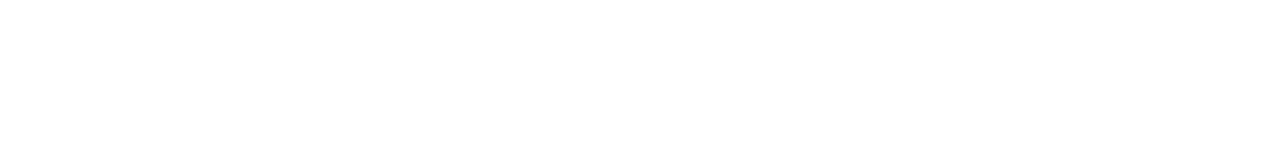
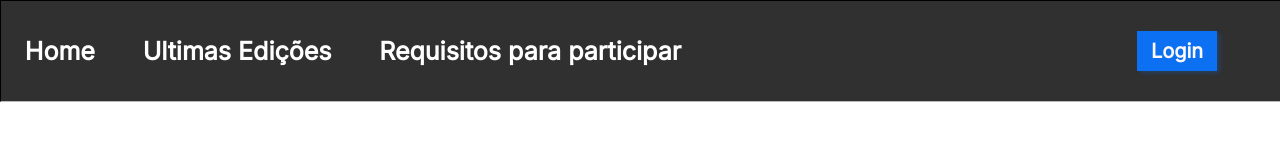
Before and after one commit to Christian-Yugen/bootcamp-dnc, a plain HTML site: page index.html in a window 1280 px wide. Drawn offline with Linux system fonts and the light colour scheme.

Commit message:
Atualização

```diff
--- a/index.html
+++ b/index.html
@@ -1,12 +1,25 @@
 <!DOCTYPE html>
-<html lang="pt-br">
+<html lang="en">
 <head>
     <meta charset="UTF-8">
     <meta http-equiv="X-UA-Compatible" content="IE=edge">
     <meta name="viewport" content="width=device-width, initial-scale=1.0">
     <title>Bootcamp DNC</title>
+    <link rel="preconnect" href="https://fonts.googleapis.com">
+    <link rel="preconnect" href="https://fonts.gstatic.com" crossorigin>
+    <link href="https://fonts.googleapis.com/css2?family=Inter:wght@100;400&display=swap" rel="stylesheet">
+    <link rel="stylesheet" href="style.css">
+
 </head>
+
 <body>
-
+  <nav id="principal">
+    <div id="menu">
+        <a href="">Home</a>
+        <a href="">Ultimas Edições</a>
+        <a href="">Requisitos para participar</a>
+    </div>
+    <button>Login</button>
+  </nav>
 </body>
 </html>
--- /dev/null
+++ b/style.css
@@ -0,0 +1,51 @@
+body {
+margin: 0%;
+padding: 0%;
+}
+
+#principal {
+    width: 100%;
+    height: 100px;
+    border: 1px solid black;
+    background-color: #303030;
+}
+
+#menu{
+    display: flex;
+    width: 55%;
+    justify-content: space-around;
+    align-items: center;
+}
+#principal{
+    display: flex;
+    justify-content: space-between;
+
+    align-items: center;
+    border-bottom: 1px solid #bababa;
+
+}
+#principal button{
+    margin-right: 5%;
+    background-color: #0c70f2;
+    border: 0px;
+
+    height: 40px;
+    width: 80px;
+
+    font-family: inter;
+    font-size: 20px;
+    font-weight: 600;
+    color: rgb(253, 249, 249);
+
+    box-shadow: 3px 2px 4px rgba(12, 112, 242, 0.25);
+}
+
+
+#principal div a{
+    font-family: inter;
+    font-size: 25px;
+    font-weight: 600;
+    color: white;
+    text-decoration: none;
+
+}
```
